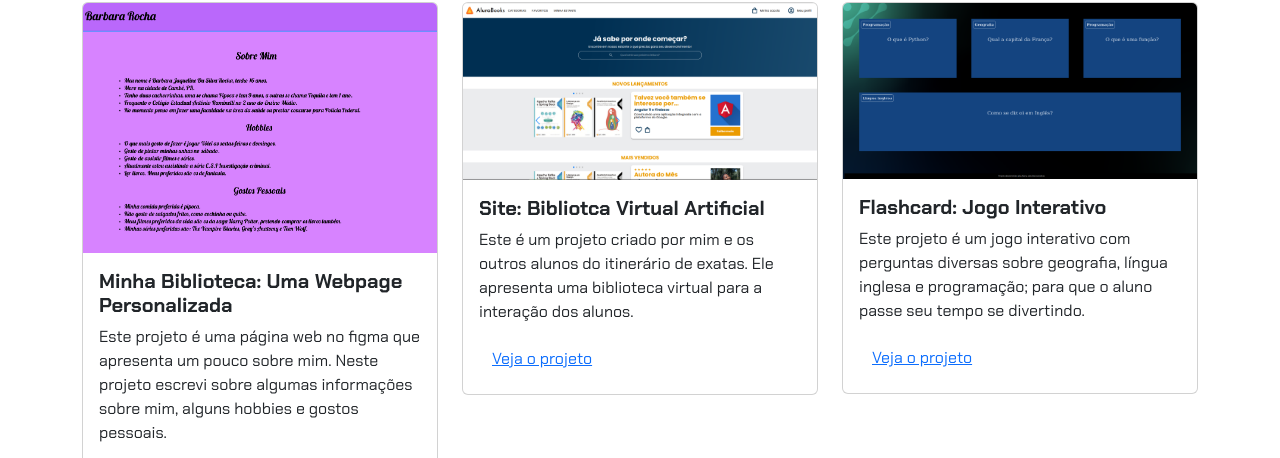
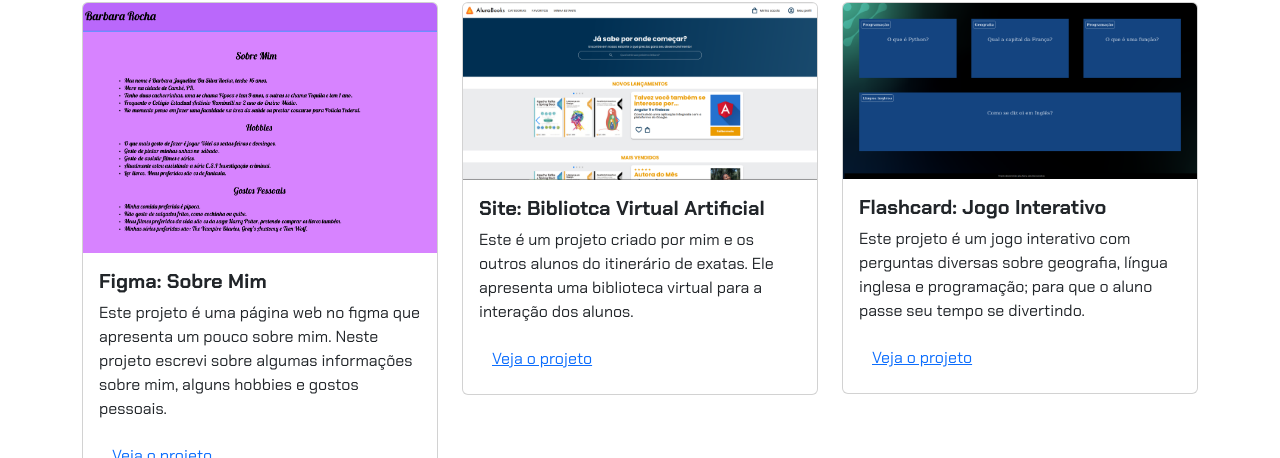
Before and after one commit to Bajaque16/projeto-2--3-tri., a plain HTML site: page index.html in a window 1280 px wide. Shown: the part 339-797 px from the top of the page. Drawn offline with nearby package versions, Linux system fonts and the light colour scheme.

Commit message:
Update index.html

```diff
--- a/index.html
+++ b/index.html
@@ -32,7 +32,7 @@
                 <div class="card">
                     <img src="projeto 1.png" class="card-img-top" alt="Imagem do projeto de biblioteca virtual">
                     <div class="card-body">
-                        <h5 class="card-title">Minha Biblioteca: Uma Webpage Personalizada</h5>
+                        <h5 class="card-title">Figma: Sobre Mim</h5>
                         <p class="card-text">Este projeto é uma página web no figma que apresenta um pouco sobre mim. Neste projeto escrevi sobre algumas
                             informações sobre mim, alguns hobbies e gostos pessoais.
                         </p>
```
